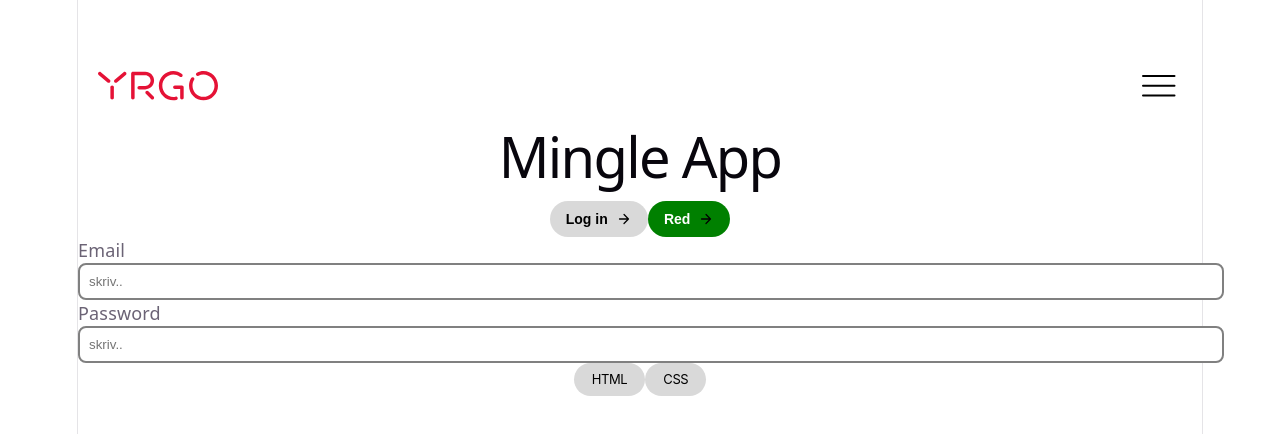
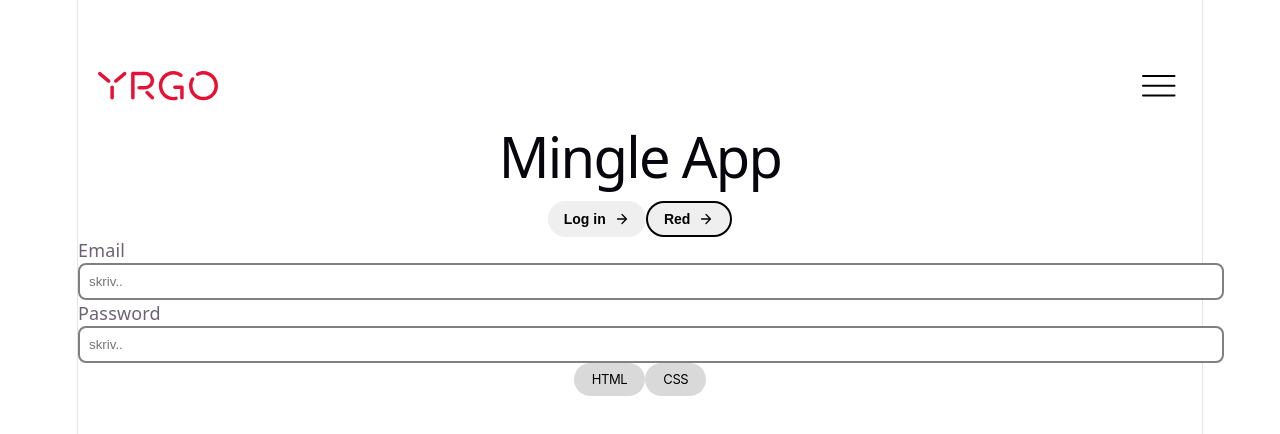
Before and after one commit to egirardo/mingle-app, a React (Vite) app in the folder client/: page / in a window 1280 px wide. Shown: the top 434 px of the page. Built offline with nearby package versions, Linux system fonts and the light colour scheme.

Commit message:
fixed transparent background and vatiant

```diff
--- a/client/src/App.jsx
+++ b/client/src/App.jsx
@@ -11,7 +11,12 @@ function App() {
       <h1>Mingle App</h1>
       <form>
         <Button buttonName="Log in" />
-        <Button buttonName="Red" buttonColor="green" type="submit" />
+        <Button
+          buttonName="Red"
+          buttonColor="invisible"
+          type="submit"
+          variant="blackBorder"
+        />
 
         <TextInput
           formLabel="Email"
--- a/client/src/components/Buttons/Button.jsx
+++ b/client/src/components/Buttons/Button.jsx
@@ -5,9 +5,16 @@ export default function Button({ buttonName, buttonColor, variant, type = "butto
   const colorClass = buttonColor ? (styles[buttonColor] ?? "") : "";
   const variantClass = variant ? (styles[variant] ?? "") : "";
   return (
-    <button className={`${styles.button} ${colorClass} ${variantClass}`.trim()} type={type}>
+    <button
+      className={`${styles.button} ${colorClass} ${variantClass}` .trim()}
+      type={type}
+    >
       <span className={styles.label}>{buttonName}</span>
-      <img src={arrowRight} className={styles.arrow} alt="" />
+      <img
+        src={arrowRight}
+        className={styles.arrow}
+        alt="arrow poining to the right"
+      />
     </button>
   );
 }
--- a/client/src/components/Buttons/Button.module.css
+++ b/client/src/components/Buttons/Button.module.css
@@ -7,7 +7,6 @@
   min-height: 36px;
   border: none;
   border-radius: 999px;
-  background-color: #d9d9d9;
   color: #000;
   cursor: pointer;
   font-size: 14px;
@@ -31,11 +30,12 @@
   pointer-events: none;
 }
 
+/* Borders */
 .blackBorder {
   border: 2px solid #000;
 }
 
-.green {
-  background-color: green;
-  color: white;
+/* Colors */
+.transparent {
+  background-color: transparent;
 }
```
